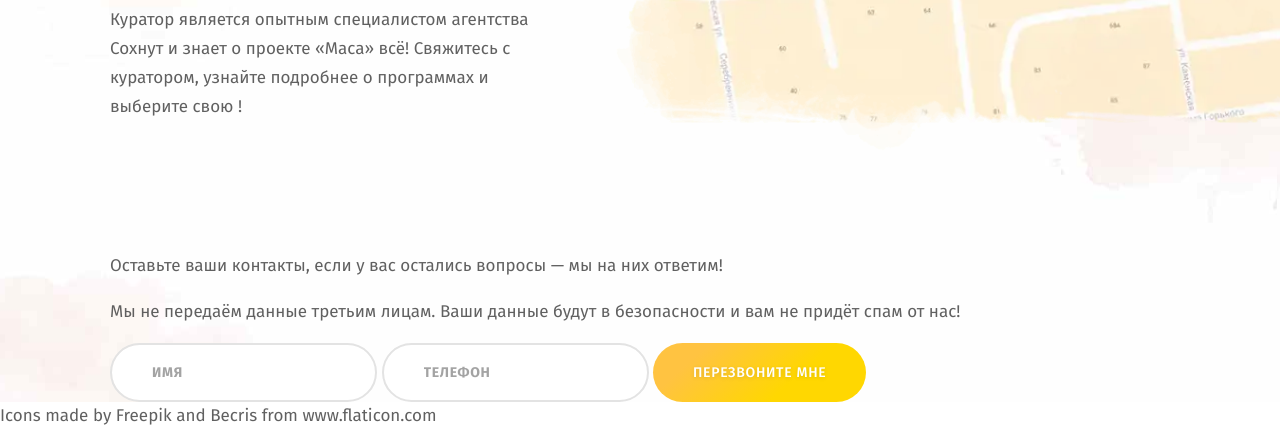
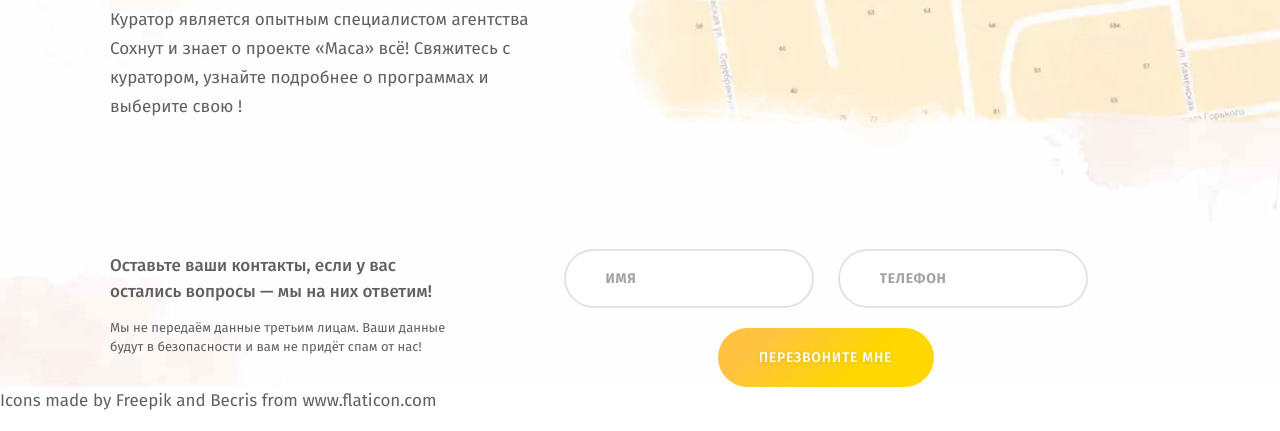
Before and after one commit to malk1405/israel, a plain HTML site: page index.html in a window 1280 px wide. Shown: the part 7429-7860 px from the top of the page. Drawn offline with Linux system fonts and the light colour scheme; a script that the page names is missing; files whose address does not match are found by name.

Commit message:
Сделал десктопную версию раздела контакты

```diff
--- a/css/style.css
+++ b/css/style.css
@@ -2065,7 +2065,7 @@ button:-moz-focusring,
           transform: translateY(3px); }
 
 .contacts__tutor {
-  margin-bottom: 13rem;
+  margin-bottom: 11.5rem;
   margin-top: 3.7rem;
   max-width: 480px;
   position: relative;
@@ -2096,9 +2096,12 @@ button:-moz-focusring,
   color: #1fc0fc;
   margin-right: 0.5rem; }
 
+.contacts__tutor-info address,
+.contacts__form-warning p {
+  font-size: 1.3rem;
+  line-height: 1.9rem; }
+
 .contacts__tutor-info address {
-  font-size: 1.3rem;
-  line-height: 1.9rem;
   font-style: normal;
   margin-top: -0.5rem;
   width: 24rem; }
@@ -2131,3 +2134,43 @@ button:-moz-focusring,
 
 .contacts__map img {
   width: 100%; }
+
+.contacts__form-text {
+  max-width: 364px;
+  min-width: 300px; }
+
+.contacts__form-questions p {
+  font-weight: 500;
+  line-height: 2.6rem;
+  margin-bottom: 0;
+  width: 90%; }
+
+.contacts__form-container form {
+  -webkit-box-flex: 1;
+      -ms-flex-positive: 1;
+          flex-grow: 1;
+  margin-left: 0.7rem;
+  margin-top: 1.3rem; }
+
+.contacts__form {
+  -ms-flex-wrap: wrap;
+      flex-wrap: wrap;
+  -webkit-box-pack: center;
+      -ms-flex-pack: center;
+          justify-content: center;
+  margin-right: -24px; }
+
+.contacts__form input,
+.contacts__form button {
+  margin-right: 24px; }
+
+.contacts__form input {
+  -webkit-box-flex: 1;
+      -ms-flex-positive: 1;
+          flex-grow: 1;
+  margin-bottom: 2rem;
+  max-width: 250px;
+  width: 215px; }
+
+.contacts__form button {
+  min-width: 216px; }
--- a/index.html
+++ b/index.html
@@ -679,26 +679,34 @@
             </picture>
           </div>
         </div>
-        <div class="contacts__form">
+        <div class="contacts__form-container d-flex">
+          <div class="contacts__form-text">
+            <div class="contacts__form-questions">
               <p>
                 Оставьте ваши контакты, если у вас остались вопросы — мы на них
                 ответим!
               </p>
+            </div>
+            <div class="contacts__form-warning">
               <p>
-            <span class="contacts__warning">Мы не передаём данные третьим лицам. Ваши данные будут в
-              безопасности и вам не придёт спам от нас!</span>
+                Мы не передаём данные третьим лицам. Ваши данные будут в
+                безопасности и вам не придёт спам от нас!
               </p>
+            </div>
+          </div>
           <form>
+            <div class="contacts__form d-flex">
               <input type="text" id="contacts-form__input--name" class="input" placeholder="Имя">
               <label for="contacts-form__input--name" class="visually-hidden"></label>
               <input type="text" id="contacts-form__input--phone" class="input" placeholder="Телефон">
               <label for="contacts-form__input--phone" class="visually-hidden"></label>
               <button class="button button--main">Перезвоните мне</button>
-          </form>
+            </div></form>
           </div>
-      </section>
+        </section></div>
+
       <!-- Контакты. Конец -->
-    </div>
+
 
     <footer class="footer">
       <div>
```
Also changed, not shown: css/style.min.css, 1 other file. Lines whose indentation alone changed are shown as unchanged.
